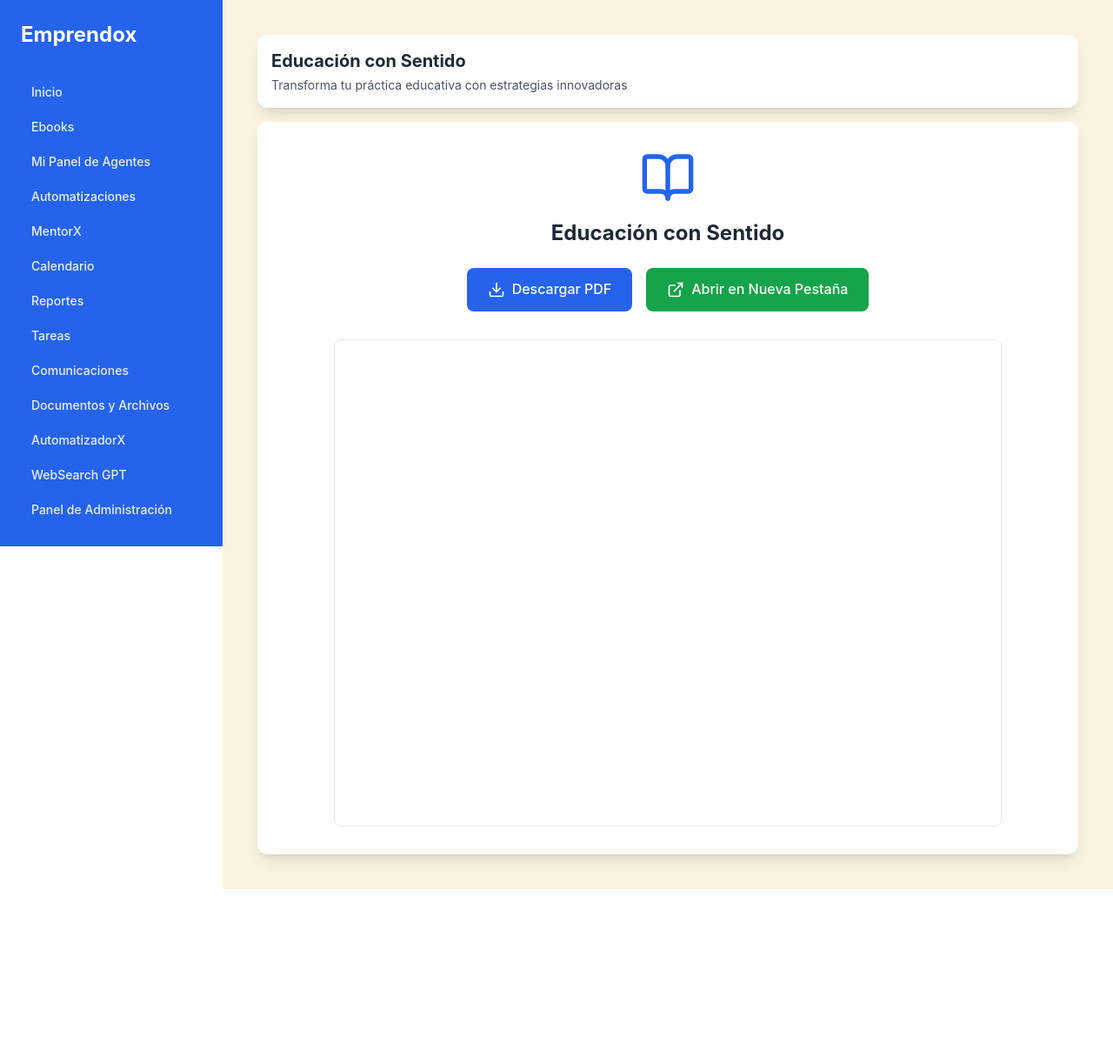
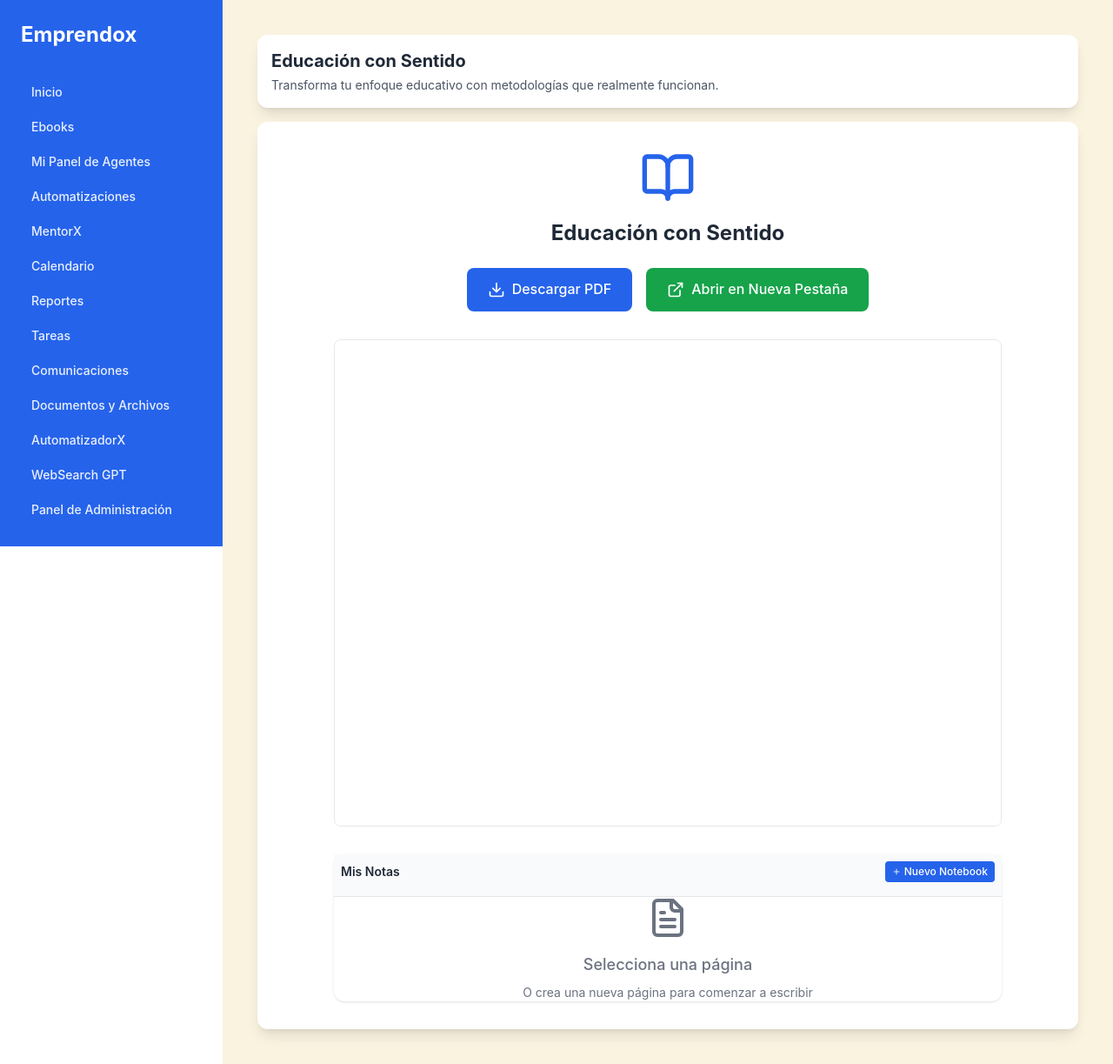
Before and after one commit to EmprendoX/agente-mentor, a Next.js app: page /ebook/educacion-con-sentido in a window 1280 px wide. Shown: the whole page at 87% size. Before the commit the page ends 1022 px from the top, so only its background shows below. Built offline with nearby package versions, Linux system fonts and the light colour scheme.

Commit message:
Agregar block de notas (NotesSystem) debajo del visor PDF en eBooks

```diff
--- a/app/ebook/[slug]/page.tsx
+++ b/app/ebook/[slug]/page.tsx
@@ -2,13 +2,14 @@
 
 import { useParams } from 'next/navigation';
 import { Download, ExternalLink, BookOpen } from 'lucide-react';
+import NotesSystem from '../../components/NotesSystem';
 
 const EBOOKS = {
-  'educacion-con-sentido': {
-    title: 'Educación con Sentido',
-    description: 'Transforma tu práctica educativa con estrategias innovadoras',
-    pdf_path: '/ebooks/educacion-con-sentido/educacion-con-sentido.pdf',
-    cover_path: '/ebooks/educacion-con-sentido/portada.png'
+  'accede-al-mercado-de-bienes-raices-mas-rentable-del-mundo': {
+    title: 'Accede al Mercado de Bienes Raíces Más Rentable del Mundo',
+    description: 'Descubre las estrategias más efectivas para invertir en el mercado inmobiliario más rentable del mundo.',
+    pdf_path: '/ebooks/accede-al-mercado-de-bienes-raices-mas-rentable-del-mundo/accede-al-mercado-de-bienes-raices-mas-rentable-del-mundo.pdf',
+    cover_path: '/ebooks/accede-al-mercado-de-bienes-raices-mas-rentable-del-mundo/accede-al-mercado-de-bienes-raices-mas-rentable-del-mundo.png'
   },
   'como-hacer-que-extranos-compren-tu-propiedad': {
     title: 'Cómo Hacer que Extraños Compren tu Propiedad',
@@ -16,11 +17,11 @@ const EBOOKS = {
     pdf_path: '/ebooks/como-hacer-que-extranos-compren-tu-propiedad/como-hacer-que-extranos-compren-tu-propiedad.pdf',
     cover_path: '/ebooks/como-hacer-que-extranos-compren-tu-propiedad/como-hacer-que-extranos-compren-tu-propiedad.png'
   },
-  'accede-al-mercado-de-bienes-raices-mas-rentable-del-mundo': {
-    title: 'Accede al Mercado de Bienes Raíces Más Rentable del Mundo',
-    description: 'Descubre las estrategias más efectivas para invertir en el mercado inmobiliario más rentable del mundo.',
-    pdf_path: '/ebooks/accede-al-mercado-de-bienes-raices-mas-rentable-del-mundo/accede-al-mercado-de-bienes-raices-mas-rentable-del-mundo.pdf',
-    cover_path: '/ebooks/accede-al-mercado-de-bienes-raices-mas-rentable-del-mundo/accede-al-mercado-de-bienes-raices-mas-rentable-del-mundo.png'
+  'educacion-con-sentido': {
+    title: 'Educación con Sentido',
+    description: 'Transforma tu enfoque educativo con metodologías que realmente funcionan.',
+    pdf_path: '/ebooks/educacion-con-sentido/educacion-con-sentido.pdf',
+    cover_path: '/ebooks/educacion-con-sentido/portada.png'
   },
   'guia-preventas-inmobiliarias': {
     title: 'Guía de Preventas Inmobiliarias',
@@ -115,7 +116,7 @@ export default function EbookPage() {
                 Abrir en Nueva Pestaña
               </button>
             </div>
-            <div className="w-full max-w-3xl mx-auto">
+            <div className="w-full max-w-3xl mx-auto mb-8">
               <iframe
                 src={ebook.pdf_path}
                 title={ebook.title}
@@ -123,6 +124,9 @@ export default function EbookPage() {
                 style={{ minHeight: '70vh' }}
               />
             </div>
+            <div className="w-full max-w-3xl mx-auto">
+              <NotesSystem />
+            </div>
           </div>
         </div>
       </div>
```
